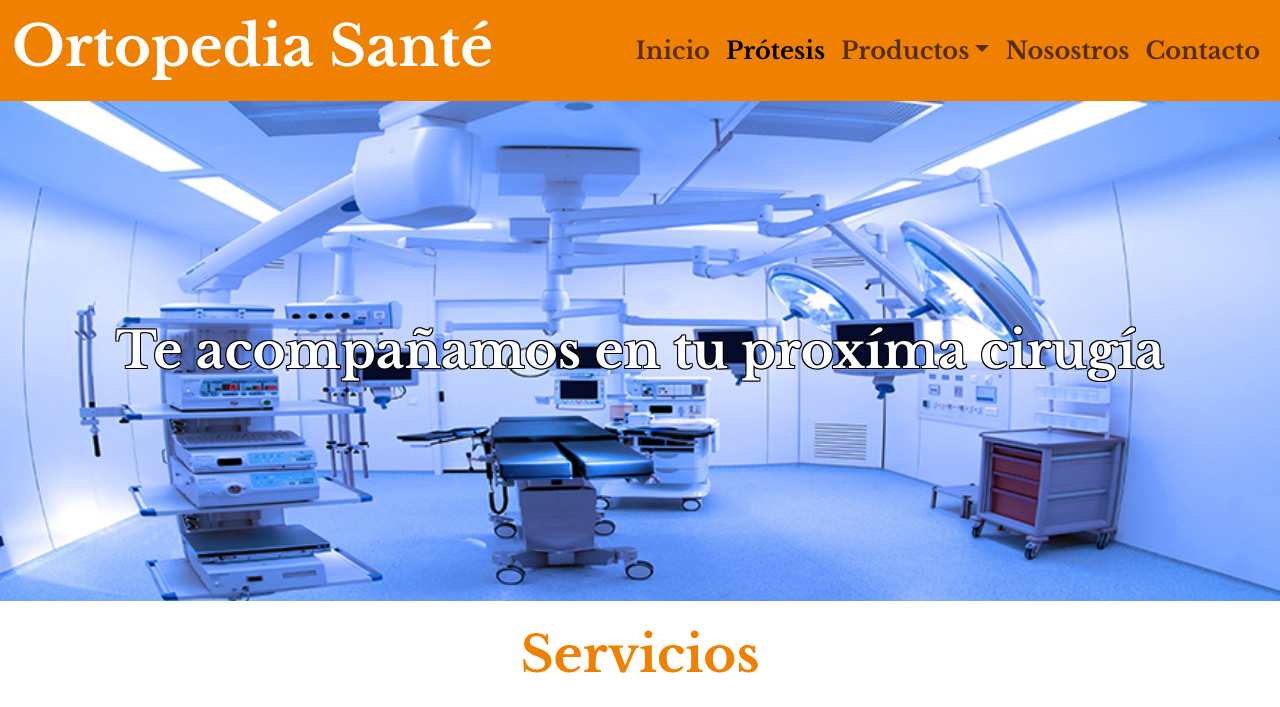
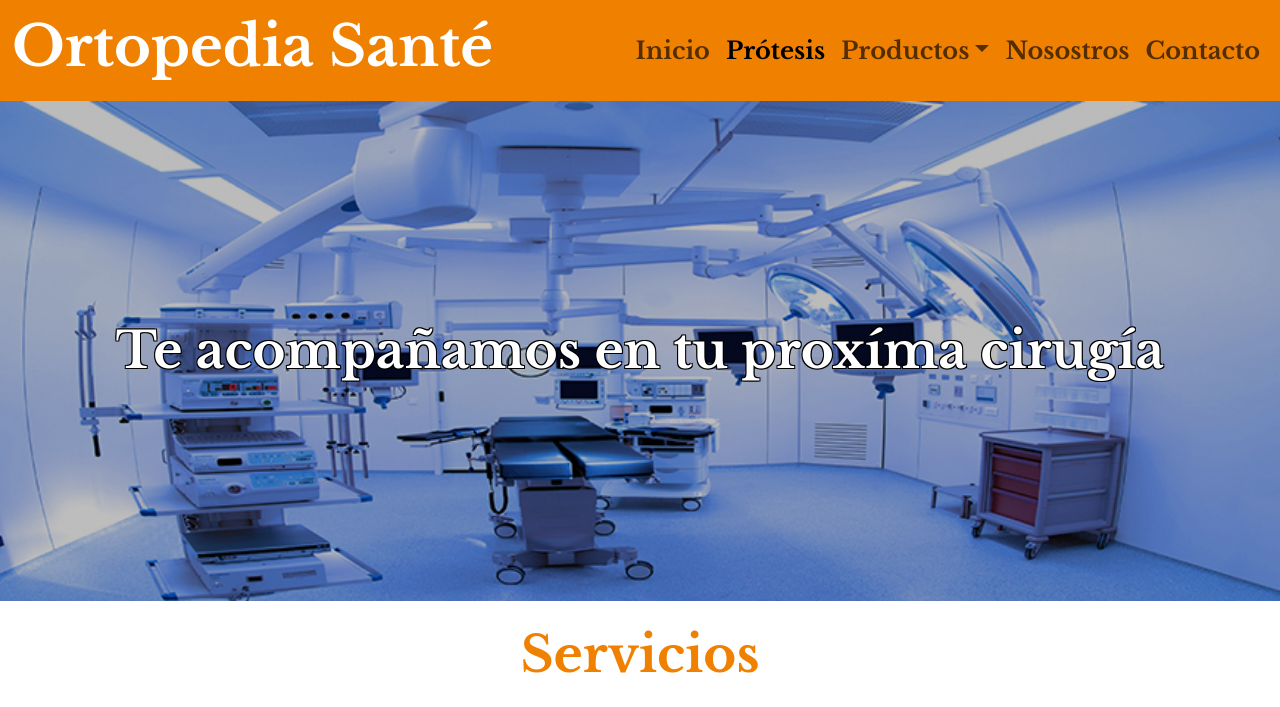
Before and after one commit to nahuelbruno23/sante-ortopedia, a website: page pages/protesis.html in a window 1280 px wide. Shown: the top 707 px of the page. Drawn offline with nearby package versions, Linux system fonts and the light colour scheme.

Commit message:
ultimas mod

```diff
--- a/scss/components/_main.scss
+++ b/scss/components/_main.scss
@@ -169,7 +169,7 @@ main {
         .hero {
             width: 100%;
             height: 500px;
-            background-image: url(../image/quirofano-inteligente.jpg);
+            background-image: linear-gradient(rgba(0, 0, 0, 0.267), rgba(0, 0, 0, 0.26)) ,url(../image/quirofano-inteligente.jpg);
             background-position: center;
             background-size: cover;
             background-repeat: no-repeat;
```
Also changed, not shown: css/estilos.css.
